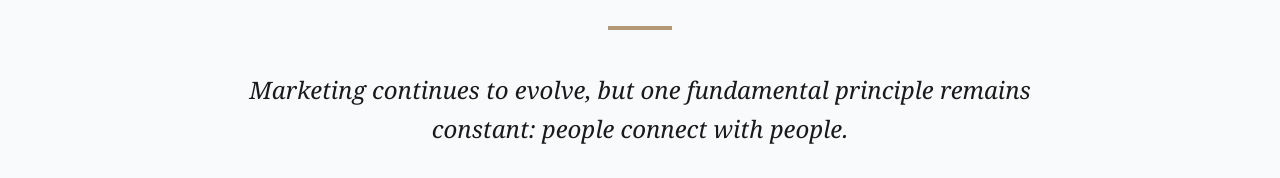
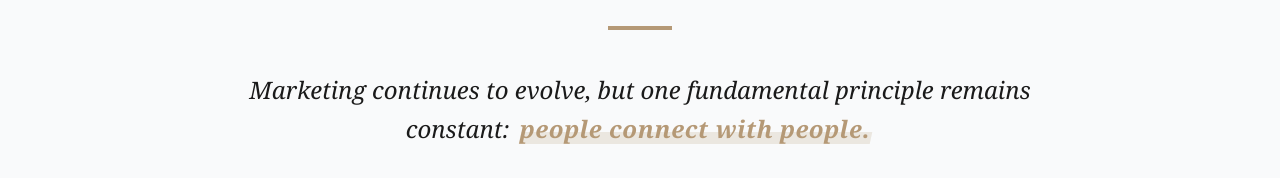
Before and after one commit to Princeee07/Prymestrategies, a Next.js app: page / in a window 1280 px wide. Shown: the part 774-952 px from the top of the page. Built offline with nearby package versions, Linux system fonts and the light colour scheme.

Commit message:
feat: add creative highlighter styling to the main phrase in the intro section

```diff
--- a/src/components/sections/IntroSection.tsx
+++ b/src/components/sections/IntroSection.tsx
@@ -12,7 +12,13 @@ export default function IntroSection() {
         <ScrollReveal delay={0.2} className="space-y-6">
           <p className="text-xl md:text-2xl text-[var(--color-charcoal)] font-serif italic leading-relaxed">
             Marketing continues to evolve, but one fundamental principle remains
-            constant: people connect with people.
+            constant:{' '}
+            <span className="relative inline-block mx-1">
+              <span className="absolute bottom-1 left-0 w-full h-3 bg-[var(--color-bronze)]/20 -skew-x-12 transform transition-transform group-hover:scale-105"></span>
+              <span className="relative text-[var(--color-bronze)] font-bold tracking-wide">
+                people connect with people.
+              </span>
+            </span>
           </p>
         </ScrollReveal>
         <ScrollReveal delay={0.3} className="mt-8">
```
